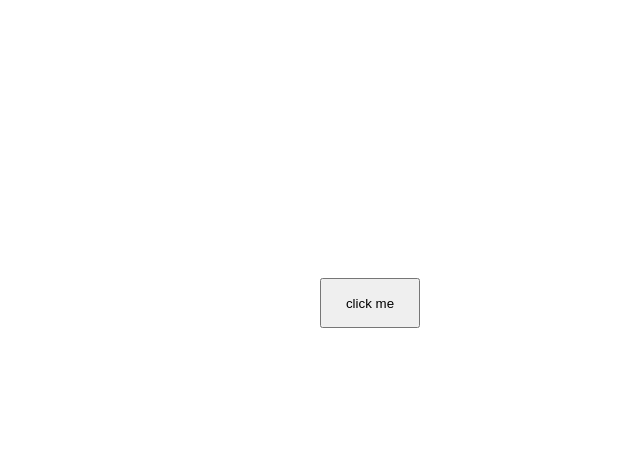
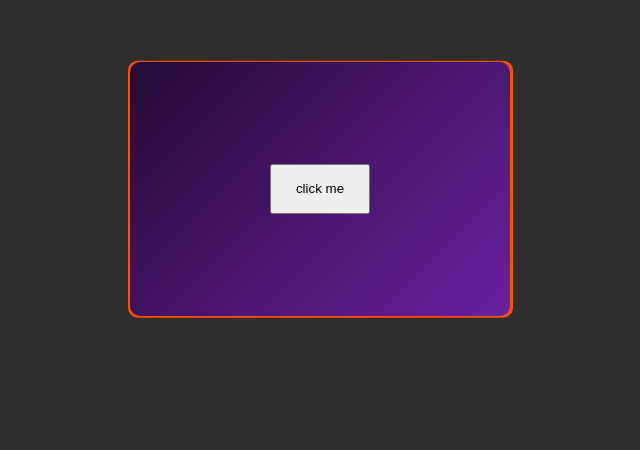
Before and after one commit to aliqa-stack/random, a plain HTML site: page index.html in a window 1280 px wide. Shown: the part 122-572 px from the top of the page, without its empty margins (320-960 px from the left). Drawn offline with Linux system fonts and the light colour scheme.

Commit message:
new color

```diff
--- /dev/null
+++ b/index.css
@@ -0,0 +1,55 @@
+body{
+    background-color: rgb(48, 45, 45);
+}
+
+
+button {
+            position: absolute;
+            top: 50%;
+            left: 50%;
+            transform: translate(-50%, -50%);
+            width: 100px;
+            height: 50px;
+        }
+
+p {
+    text-align: center;
+    font-weight: bold; /* Perbaikan dari font: bold */
+    font-size: 2rem;
+    background:  linear-gradient(135deg, #6F00FF 35%, #FFBF00  50%, #E4D00A 0%);
+    -webkit-background-clip: text;
+    background-clip: text;
+    -webkit-text-fill-color: transparent;
+}
+
+.parent{
+   position: absolute;
+   top: 50%;
+   left: 50%;
+   transform: translate(-50%, -50%);
+   margin-top: 40px;
+}
+
+.center {
+    background-color: #FF4F00;
+    width: 385px;
+    aspect-ratio: 3/2;
+    display: inline-block;
+    position: relative;
+           top: 50%;
+            left: 50%;
+            transform: translate(-50%, -50%);
+    border-radius: 10px;
+}
+
+.deco {
+    width: 380px;
+    aspect-ratio: 3/2;
+    display: inline-block;
+background: linear-gradient(135deg, #240b36 0%, #6b20a0  100%);
+     position: relative;
+           top: 50%;
+            left: 50%;
+            transform: translate(-50%, -50%);
+    border-radius: 10px;
+}
--- a/index.html
+++ b/index.html
@@ -4,28 +4,27 @@
     <meta charset="UTF-8">
     <meta name="viewport" content="width=device-width, initial-scale=1.0">
     <title>Document</title>
-    <style>
-        button {
-            position: absolute;
-            top: 50%;
-            left: 50%;
-            transfrom: translate(-50%, -50%);
-            width: 100px;
-            height: 50px;
-        }
-        p{
-            position: relative;
-            top: 50%;
-            left: 50%;
-            font: bold;
-            font-size: 2rem;
-        }
-    </style>
+    <link rel="stylesheet" href="index.css">
 </head>
 <body>
 
-    <button id="button">click me</button>
+<div class="parent">
+
+    <div class="center">
+        <div class="deco">
+            <button id="button">click me</button>
+        </div>
+    </div>
+
+
+</div>
+
+<div class="pi">
     <p id="p"></p>
+
+
+</div>
+    <h1 id="heading"></h1>
 
 
     <script src="index.js"></script>
--- a/index.js
+++ b/index.js
@@ -1,14 +1,21 @@
 const button = document.getElementById("button");
 const p = document.getElementById("p");
-let arr = ["halo", "iwan77", "iqbal", "siregar", "amartukam", "gacor", "zeus", "67", "slot"]
+const heading = document.getElementById("heading");
+let arr = ["halo", "iwan777", "iqbal", "siregar", "amartukam", "gacor", "zeus", "67", "slot", "win the prize"]
 
 
 
 let shaking = 0.0;
 
+
+
 button.onmousedown = () => {
     shaking = 0.25;
     p.innerText = arr[Math.floor(Math.random() * arr.length)]
+
+
+
+
 }
 
 let prevTimestamp = 0;
@@ -27,4 +34,5 @@ function frame (timestamp) {
 
 }
 
+
 window.requestAnimationFrame(frame);
```
